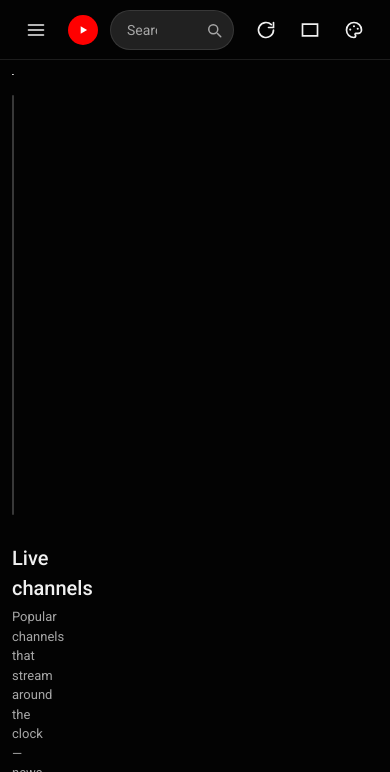
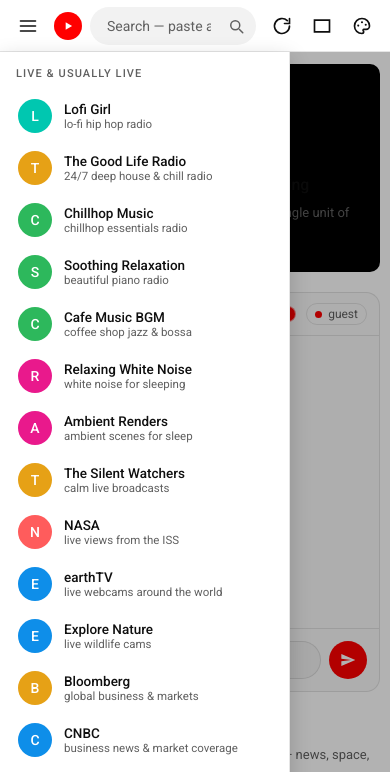
Before and after one commit to Oreoro/livetube, a website: page index.html in a window 390 px wide. Both pictures are taken after a click on the button 36 px from the left and 29 px from the top of the page. Shown: the top 772 px of the page. Drawn offline with Linux system fonts and the light colour scheme; no server answers.

Commit message:
Default to light theme; add mobile drawer, theater mode, full responsive breakpoints

```diff
--- a/app.js
+++ b/app.js
@@ -718,10 +718,10 @@ function applyAccent(accent) {
 }
 
 function initTheme() {
-  applyTheme(localStorage.getItem(THEME_KEY) ?? "dark");
+  applyTheme(localStorage.getItem(THEME_KEY) ?? "light");
   applyAccent(localStorage.getItem(ACCENT_KEY) ?? "red");
   themeMedia.addEventListener("change", () => {
-    if ((localStorage.getItem(THEME_KEY) ?? "dark") === "system") applyTheme("system");
+    if ((localStorage.getItem(THEME_KEY) ?? "light") === "system") applyTheme("system");
   });
 
   const btn = $("#themeBtn");
@@ -768,6 +768,14 @@ $("#theaterBtn").addEventListener("click", () => document.body.classList.toggle(
 
 $("#burgerBtn").addEventListener("click", () => document.body.classList.toggle("sidebar-collapsed"));
 
+/* On mobile the sidebar starts collapsed (drawer) and closes when the backdrop is tapped */
+if (window.matchMedia("(max-width: 820px)").matches) document.body.classList.add("sidebar-collapsed");
+document.addEventListener("click", (e) => {
+  if (window.innerWidth <= 820 && !document.body.classList.contains("sidebar-collapsed") && e.target === document.body) {
+    document.body.classList.add("sidebar-collapsed");
+  }
+});
+
 document.addEventListener("keydown", (e) => {
   const typing = document.activeElement.tagName === "INPUT";
   if (typing) return;
--- a/index.html
+++ b/index.html
@@ -1,5 +1,5 @@
 <!DOCTYPE html>
-<html lang="en" data-theme="dark" data-accent="red">
+<html lang="en" data-theme="light" data-accent="red">
 <head>
 <meta charset="UTF-8" />
 <meta name="viewport" content="width=device-width, initial-scale=1.0" />
--- a/styles.css
+++ b/styles.css
@@ -1180,26 +1180,111 @@ body.sidebar-collapsed .sidebar {
 
 .btn-danger:hover { background: rgba(255, 107, 107, 0.12); }
 
-/* ── Responsive ────────────────────────────────────────────── */
-@media (max-width: 1200px) {
-  .shell { grid-template-columns: 200px minmax(0, 1fr); }
+/* ── Theater mode ──────────────────────────────────────────── */
+body.theater .shell { grid-template-columns: minmax(0, 1fr); }
+body.theater .sidebar { display: none; }
+body.theater .stage-row { grid-template-columns: minmax(0, 1fr); }
+body.theater .chat-panel { display: none; }
+body.theater .player-frame {
+  aspect-ratio: auto;
+  height: min(76vh, 900px);
 }
 
-@media (max-width: 1000px) {
-  .stage-row { grid-template-columns: 1fr; }
-  .chat-panel { height: 420px; }
+/* ── Responsive ────────────────────────────────────────────── */
+@media (max-width: 1400px) {
+  .stage-row { grid-template-columns: minmax(0, 1fr) 300px; }
+  .grid { grid-template-columns: repeat(auto-fill, minmax(200px, 1fr)); }
+  .grid-loading { grid-template-columns: repeat(auto-fill, minmax(200px, 1fr)); }
+}
+
+@media (max-width: 1200px) {
+  .shell { grid-template-columns: 220px minmax(0, 1fr); }
+  .content { padding: 16px 18px 28px; }
+  .search { max-width: 460px; }
+}
+
+@media (max-width: 1024px) {
+  .stage-row { grid-template-columns: minmax(0, 1fr); }
+  .chat-panel { height: 440px; }
+  .discover { margin-top: 22px; }
 }
 
 @media (max-width: 820px) {
-  .shell { grid-template-columns: 1fr; }
-  .sidebar { display: none; }
-  .search-kbd { display: none; }
+  .shell { grid-template-columns: minmax(0, 1fr); }
+
+  /* Sidebar becomes an off-canvas drawer */
+  .sidebar {
+    position: fixed;
+    top: var(--topbar-h);
+    left: 0;
+    bottom: 0;
+    width: 290px;
+    max-width: 84vw;
+    z-index: 150;
+    background: var(--bg);
+    box-shadow: var(--shadow-lift);
+    transform: translateX(-100%);
+    transition: transform 0.25s ease;
+    visibility: hidden;
+  }
+
+  /* Burger toggles .sidebar-collapsed — on mobile, absent class = open */
+  body:not(.sidebar-collapsed) .sidebar {
+    transform: translateX(0);
+    visibility: visible;
+  }
+
+  /* Dimmed backdrop behind the drawer */
+  body:not(.sidebar-collapsed)::after {
+    content: "";
+    position: fixed;
+    inset: var(--topbar-h) 0 0 0;
+    z-index: 140;
+    background: var(--scrim);
+  }
+
+  .search { max-width: none; }
+  .content { padding: 16px 14px 24px; }
+  .grid { grid-template-columns: repeat(auto-fill, minmax(180px, 1fr)); }
+  .grid-loading { grid-template-columns: repeat(auto-fill, minmax(180px, 1fr)); }
+  .discover-title { font-size: 18px; }
 }
 
-@media (max-width: 560px) {
+@media (max-width: 640px) {
+  .topbar { height: 52px; padding: 0 10px; gap: 8px; }
+  :root { --topbar-h: 52px; }
+  .nav-icon-btn { width: 36px; height: 36px; }
+  .search input { height: 38px; padding-right: 44px; }
+  .search-btn { top: 3px; }
+  .search-kbd { display: none; }
+  .brand-mark { width: 28px; height: 28px; }
+
+  .content { padding: 12px 10px 20px; }
+  .grid { grid-template-columns: repeat(auto-fill, minmax(155px, 1fr)); gap: 10px; }
+  .grid-loading { grid-template-columns: repeat(auto-fill, minmax(155px, 1fr)); gap: 10px; }
+  .card { padding: 6px; gap: 8px; }
+  .card-body { padding: 0 2px 2px; gap: 8px; }
+  .card-avatar { width: 32px; height: 32px; font-size: 13px; }
+  .card-name { font-size: 13px; }
+  .card-cat { font-size: 11px; }
+
+  .chan-info { flex-wrap: wrap; gap: 12px; padding-top: 14px; }
+  .chan-name { font-size: 17px; }
+  .chan-actions { width: 100%; justify-content: flex-end; }
+
+  .chat-panel { height: 400px; }
+  .chat-head { padding: 10px 12px; }
+  .chat-name-edit { padding: 3px 8px; }
+
+  .foot { padding: 16px 12px; flex-direction: column; gap: 4px; }
+  .foot-sep { display: none; }
+}
+
+@media (max-width: 420px) {
   .brand-name { display: none; }
-  .content { padding: 14px 12px 24px; }
   .grid { grid-template-columns: 1fr; }
   .grid-loading { grid-template-columns: 1fr; }
-  .chan-actions .nav-icon-btn { width: 36px; height: 36px; }
+  .player-frame { border-radius: var(--radius); }
+  .btn-primary { padding: 0 12px; font-size: 12.5px; height: 34px; }
+  .chan-actions .nav-icon-btn { width: 34px; height: 34px; }
 }
```
